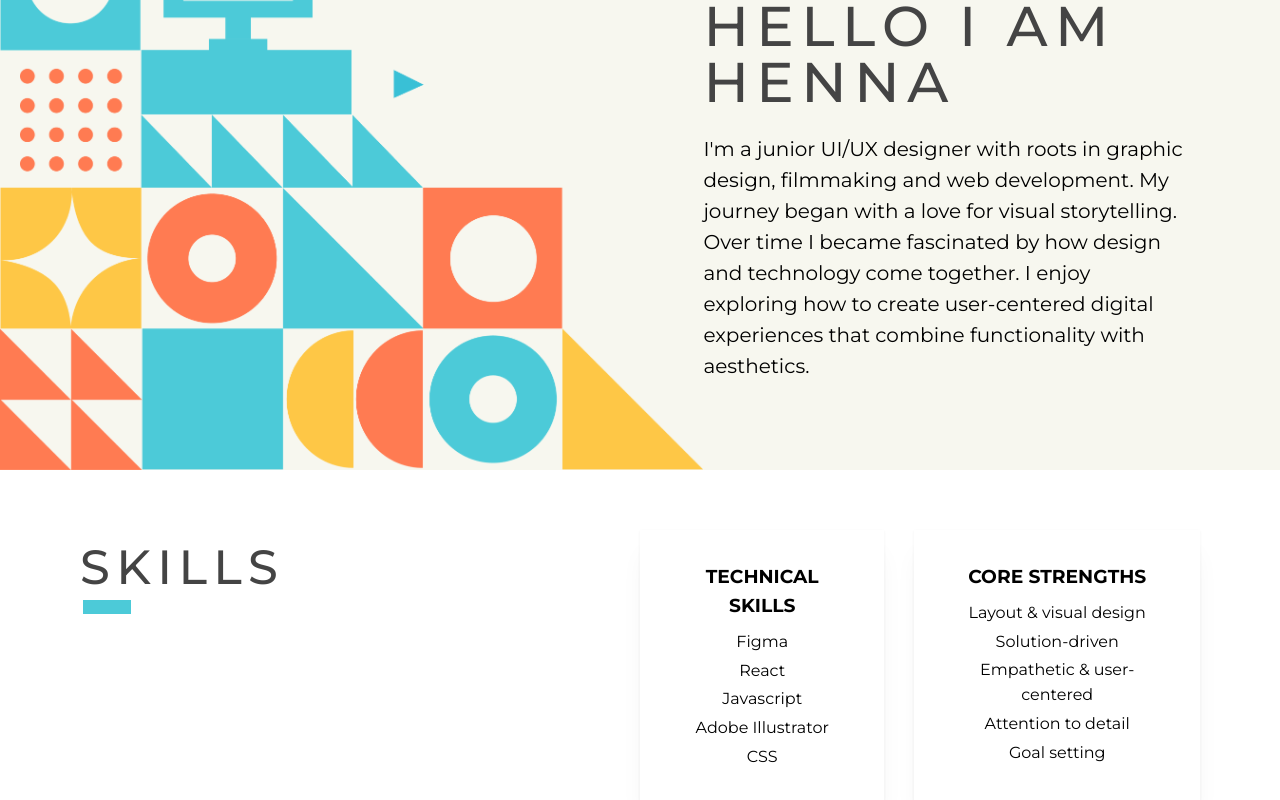
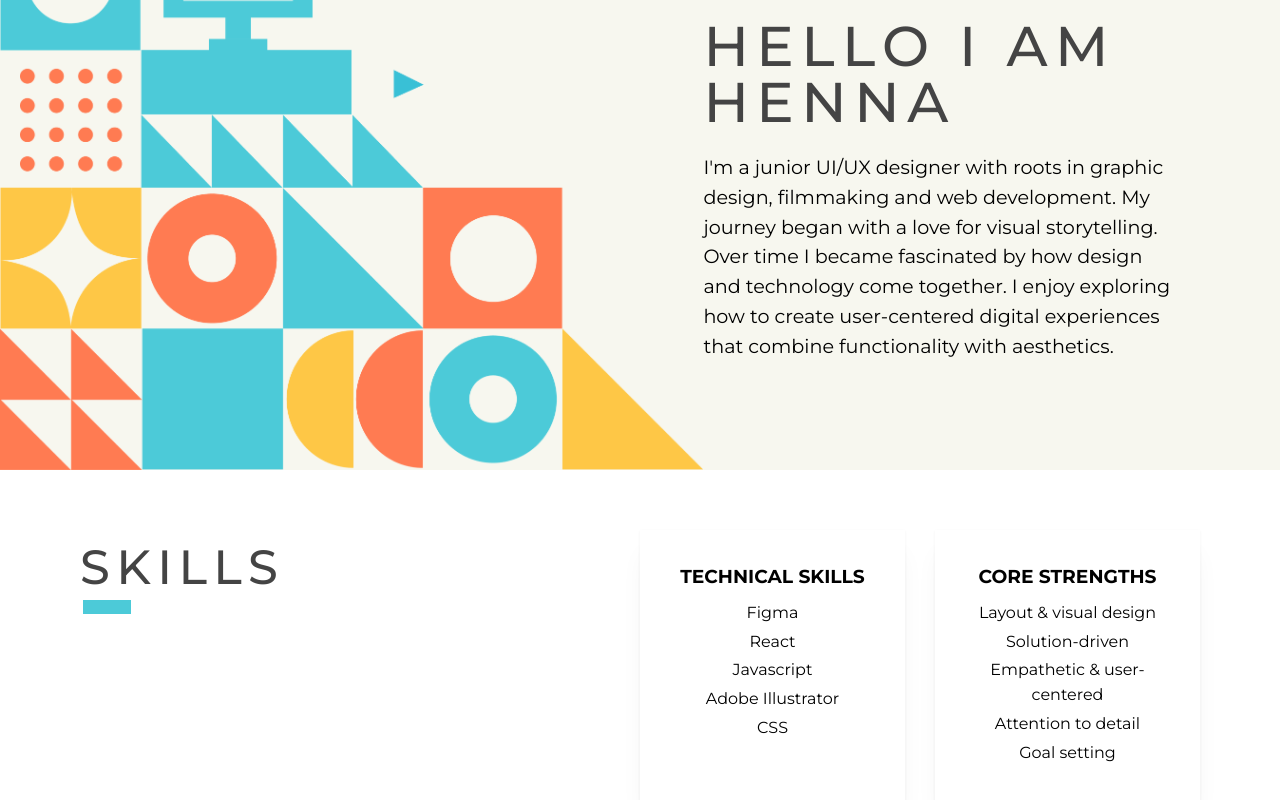
Before and after one commit to hennamarleena/UXUI-portfolio, a React (Vite) app: page / in a window 1280 px wide. Shown: the part 200-1000 px from the top of the page. Built offline with nearby package versions, Linux system fonts and the light colour scheme.

Commit message:
skills laatikot tasattu samankokoisiksi

```diff
--- a/src/App.css
+++ b/src/App.css
@@ -118,7 +118,7 @@ nav ul li a:hover {
   padding-right: 6rem;
 }
 .about-text p {
-  font-size: 1.25em;
+  font-size: 1.2em;
   padding-top: 1.2em;
 }
 
@@ -166,6 +166,7 @@ nav ul li a:hover {
   display: flex;
   flex-wrap: nowrap;
   gap: 30px;
+  width: 100%;
 }
 
 #skills .skills-paper {
@@ -174,6 +175,19 @@ nav ul li a:hover {
   flex-direction: column;
   text-align: center;
 }
+
+.skills-paper {
+  flex: 1;
+  display: flex;
+  flex-direction: column;
+}
+
+.skills-paper > .mantine-Paper-root {
+  flex: 1;
+  display: flex;
+  flex-direction: column;
+}
+
 
 .skills-paper li {
   text-align: center;
```
